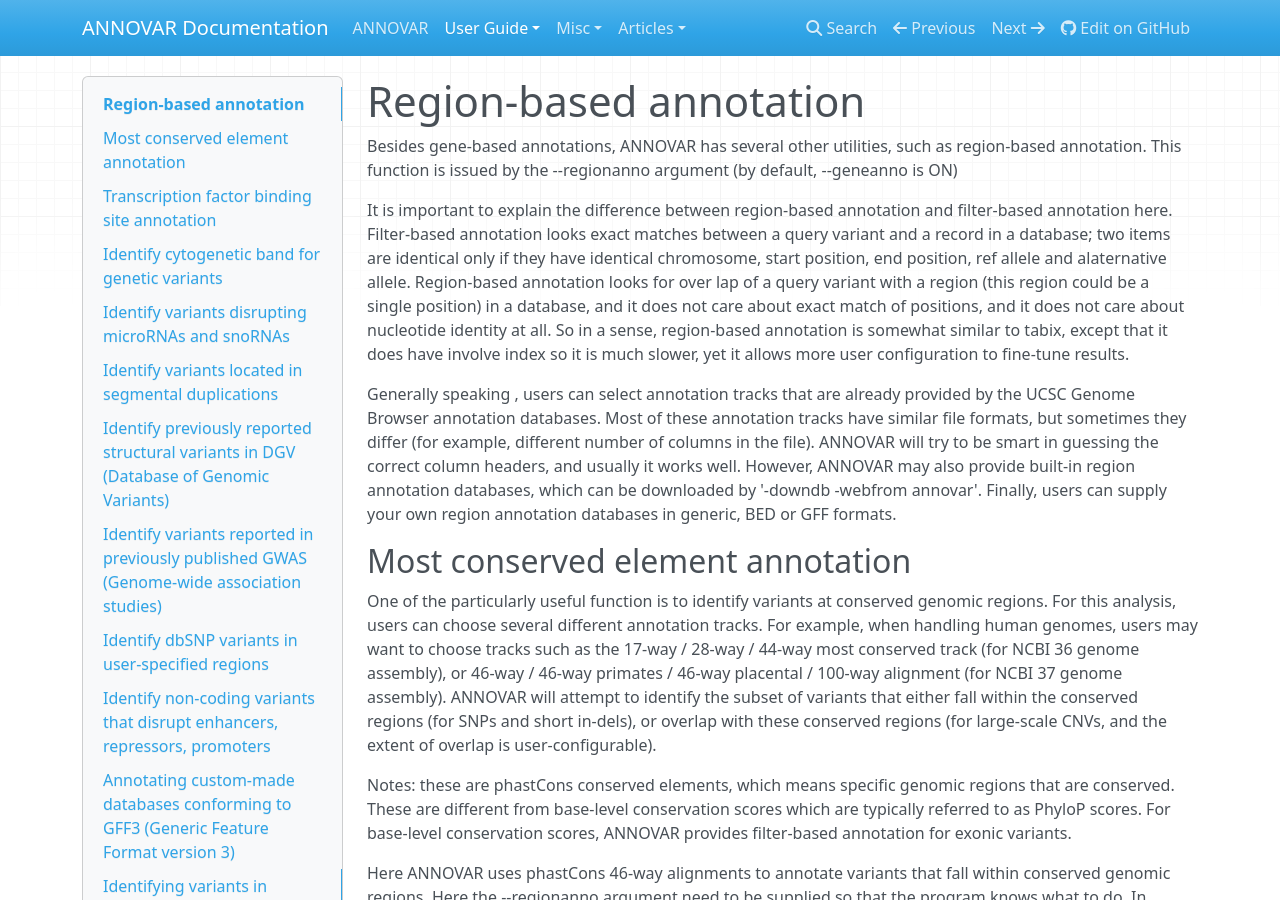
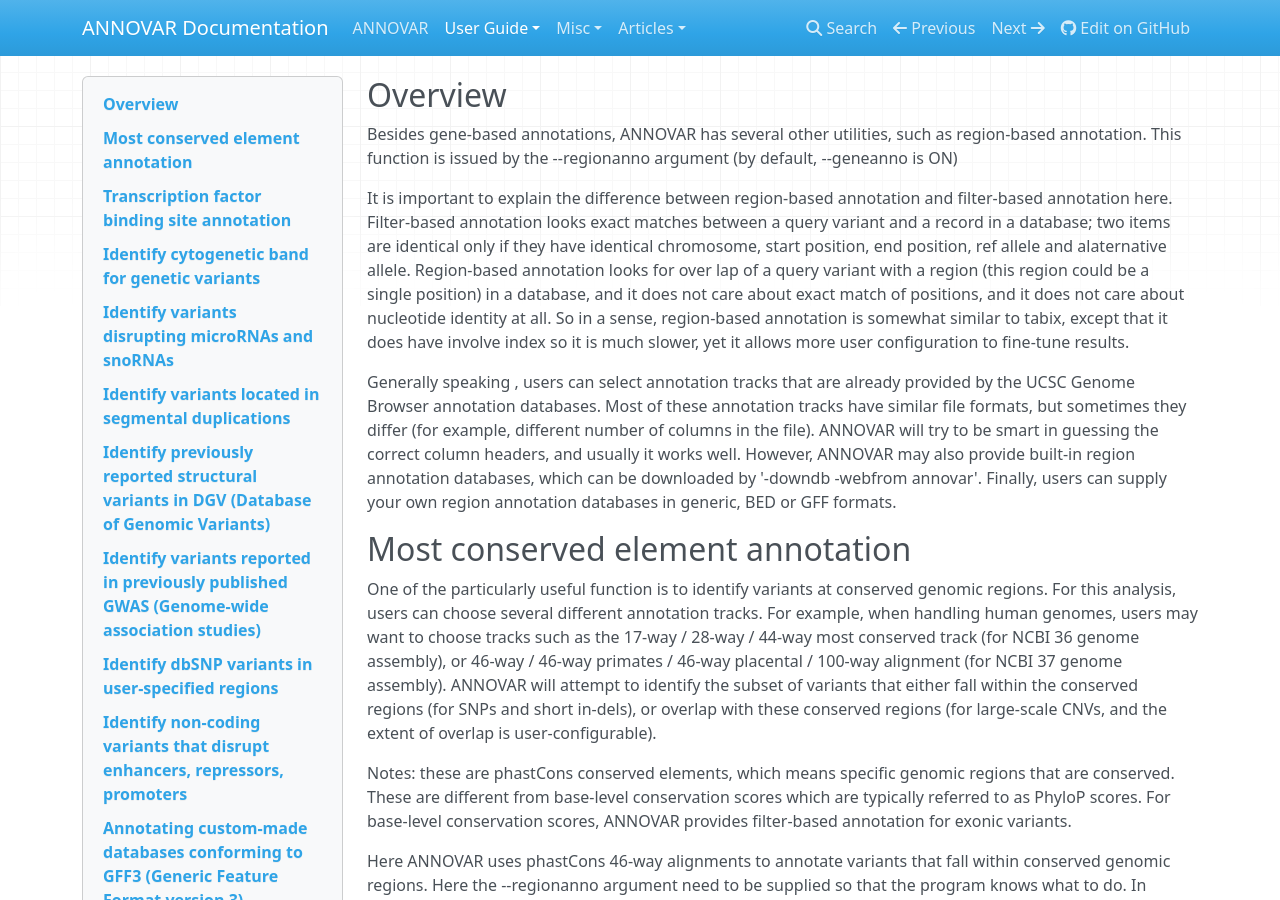
Before and after one commit to WGLab/doc-ANNOVAR, an MkDocs documentation site: the page built from docs/user-guide/region.md, in a window 1280 px wide and 900 px high. Built offline with MkDocs 1.6.1, drawn with Linux system fonts in a browser that asks for light colours; nearby versions of some CDN libraries; old or Windows-style settings are respelled for this version of MkDocs.

Commit message:
Updated region.md

```diff
--- a/docs/user-guide/region.md
+++ b/docs/user-guide/region.md
@@ -1,4 +1,4 @@
-# Region-based annotation
+## Overview
 
 Besides gene-based annotations, ANNOVAR has several other utilities, such as region-based annotation. This function is issued by the --regionanno argument (by default, --geneanno is ON)
 
```
